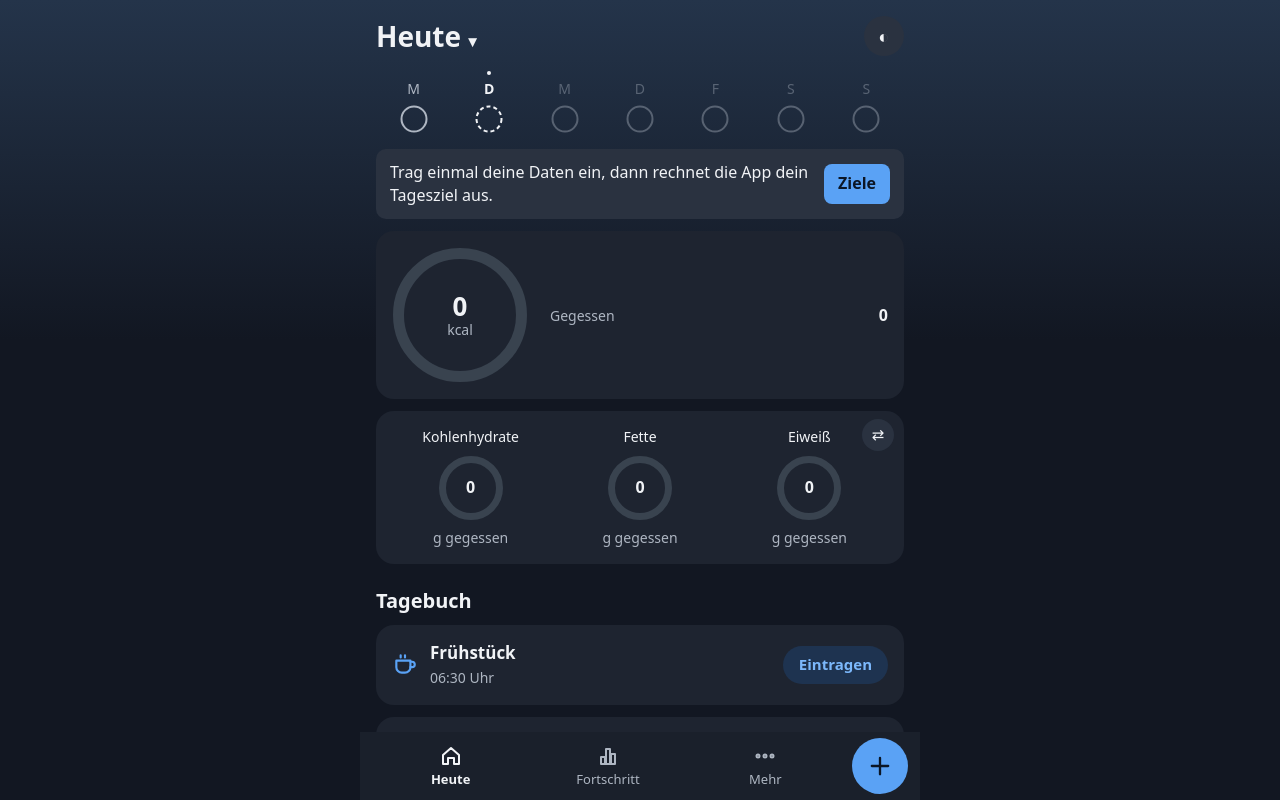
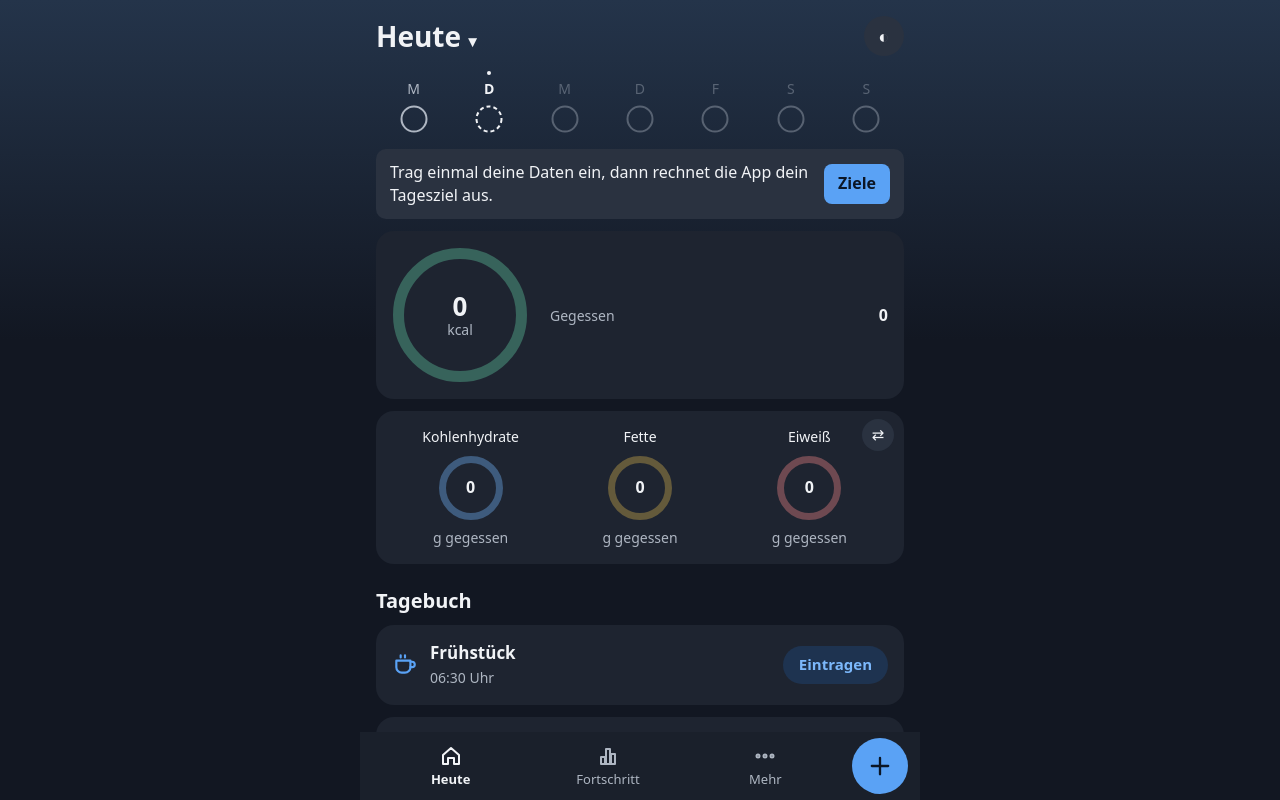
Before and after one commit to PlatinWolf181/kalorien-tracker, a plain HTML site: page index.html in a window 1280 px wide. Shown: the top 800 px of the page. Drawn offline with Linux system fonts and the light colour scheme.

Commit message:
Ringe auch leer in ihrer Farbe
Der Hintergrundring traegt jetzt einen zarten Ton der Naehrwertfarbe,
damit Kalorien/KH/Fett/Eiweiss auch bei 0 g farbig erkennbar sind.

Co-Authored-By: Claude Opus 5.5 <noreply@anthropic.com>

```diff
--- a/index.html
+++ b/index.html
@@ -748,7 +748,7 @@ const punkt = m => `<i class="punkt" style="background:${FARBE[m]}"></i>`;
 function ringSvg(g, dicke, anteil, drueber, innen, farbe) {
   const r = (g - dicke) / 2 - 1, u = 2 * Math.PI * r, a = Math.max(0, Math.min(1, anteil || 0));
   return `<div class="ringw" style="width:${g}px;height:${g}px"><svg width="${g}" height="${g}" viewBox="0 0 ${g} ${g}" aria-hidden="true">
-    <circle cx="${g / 2}" cy="${g / 2}" r="${r}" fill="none" stroke="var(--spur)" stroke-width="${dicke}"/>
+    <circle cx="${g / 2}" cy="${g / 2}" r="${r}" fill="none" style="stroke:color-mix(in srgb, ${farbe || 'var(--c-kcal)'} 32%, var(--spur))" stroke-width="${dicke}"/>
     ${a > 0 ? `<circle cx="${g / 2}" cy="${g / 2}" r="${r}" fill="none" stroke="${drueber ? 'var(--warn)' : (farbe || 'var(--c-kcal)')}" stroke-width="${dicke}" stroke-linecap="round" stroke-dasharray="${(a * u).toFixed(1)} ${u.toFixed(1)}" transform="rotate(-90 ${g / 2} ${g / 2})"/>` : ''}
   </svg><div>${innen}</div></div>`;
 }
```
Also changed, not shown: 1 other file.
